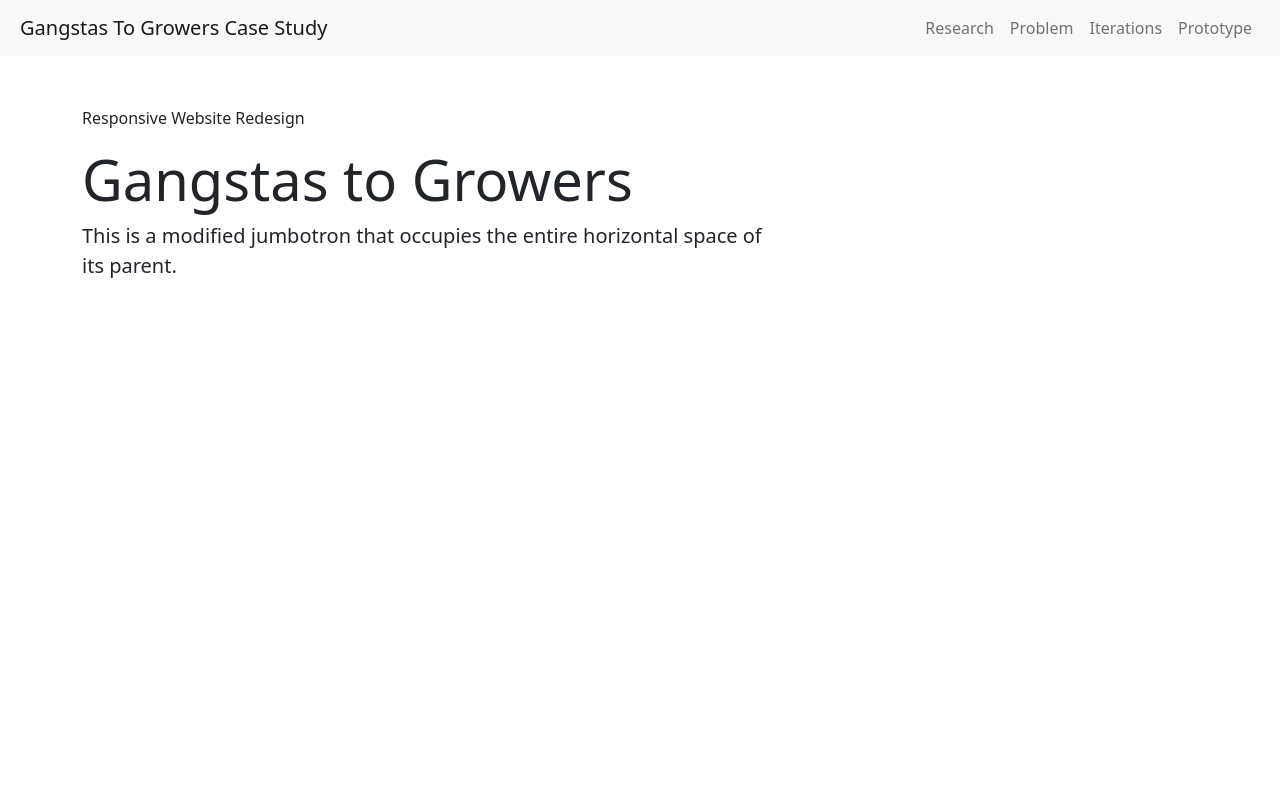
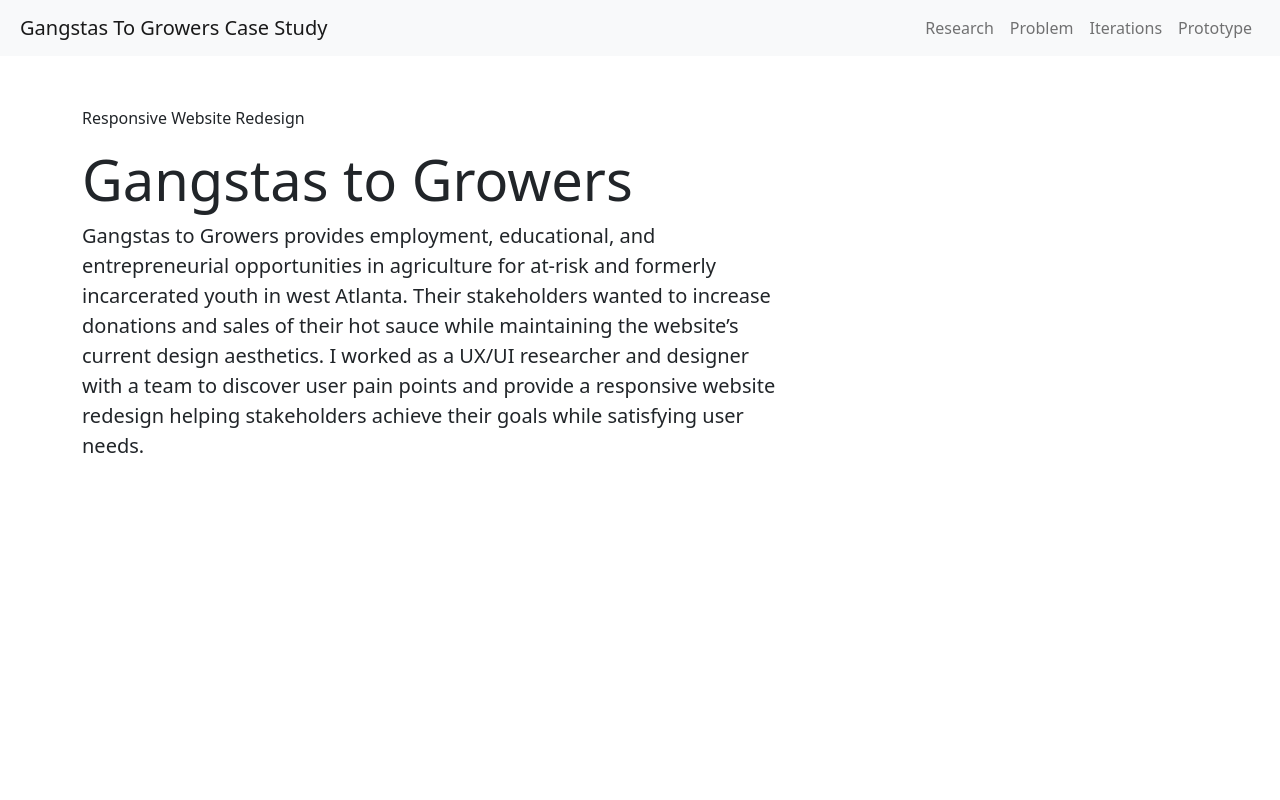
Before and after one commit to j0hnhand/UX_UI_HW_20, a plain HTML site: page index.html in a window 1280 px wide. Shown: the top 800 px of the page. Drawn offline with nearby package versions, Linux system fonts and the light colour scheme.

Commit message:
save from home

```diff
--- a/index.html
+++ b/index.html
@@ -38,7 +38,7 @@
               <div class="jumboContainer">
                 <p class ="introDetails">Responsive Website Redesign</p>
                 <h1 class="display-4">Gangstas to Growers</h1>
-                <p class="lead">This is a modified jumbotron that occupies the entire horizontal space of its parent.</p>
+                <p class="lead">Gangstas to Growers provides employment, educational, and entrepreneurial opportunities in agriculture for at-risk and formerly incarcerated youth in west Atlanta. Their stakeholders wanted to increase donations and sales of their hot sauce while maintaining the website’s current design aesthetics. I worked as a UX/UI researcher and designer with a team to discover user pain points and provide a responsive website redesign helping stakeholders achieve their goals while satisfying user needs.</p>
               </div>
             </div>
           </div>
```
Also changed, not shown: 1 other file.
